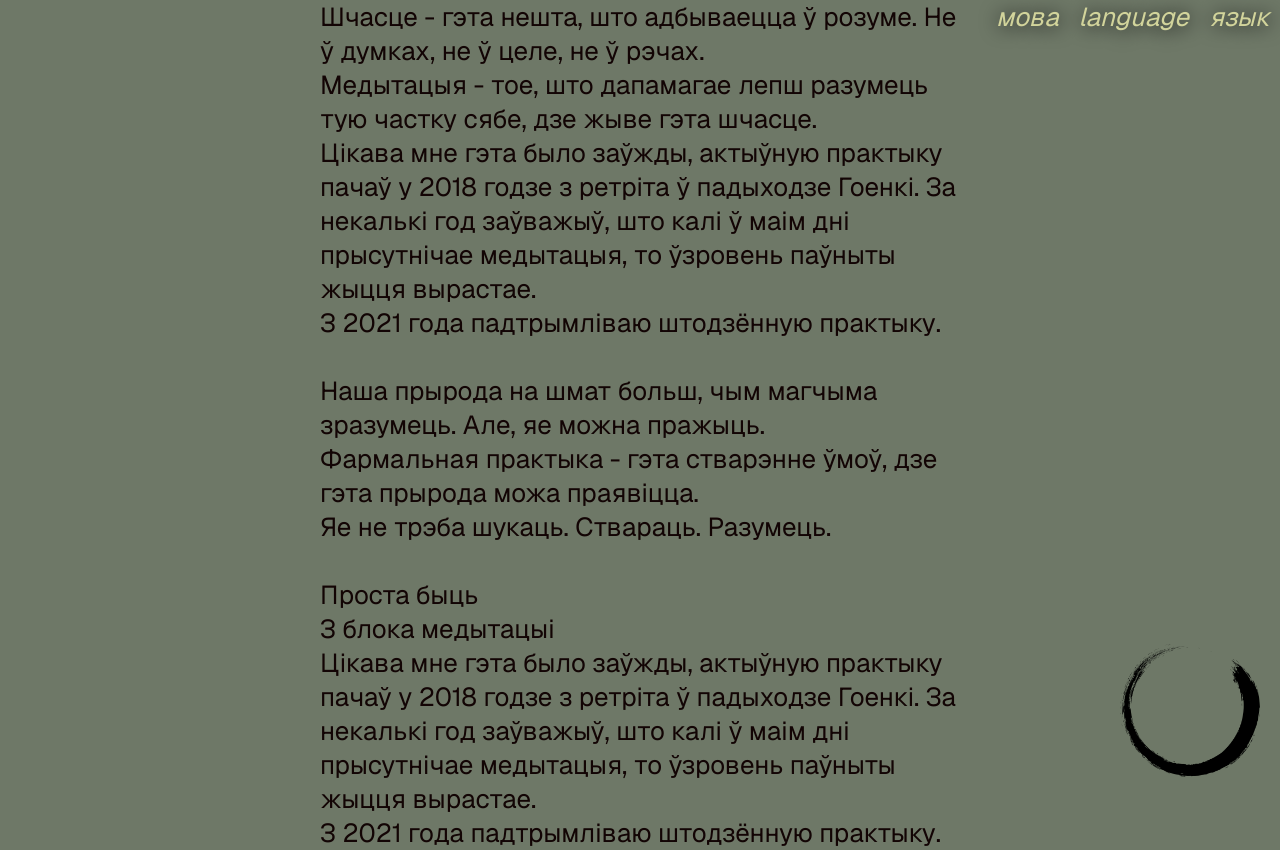
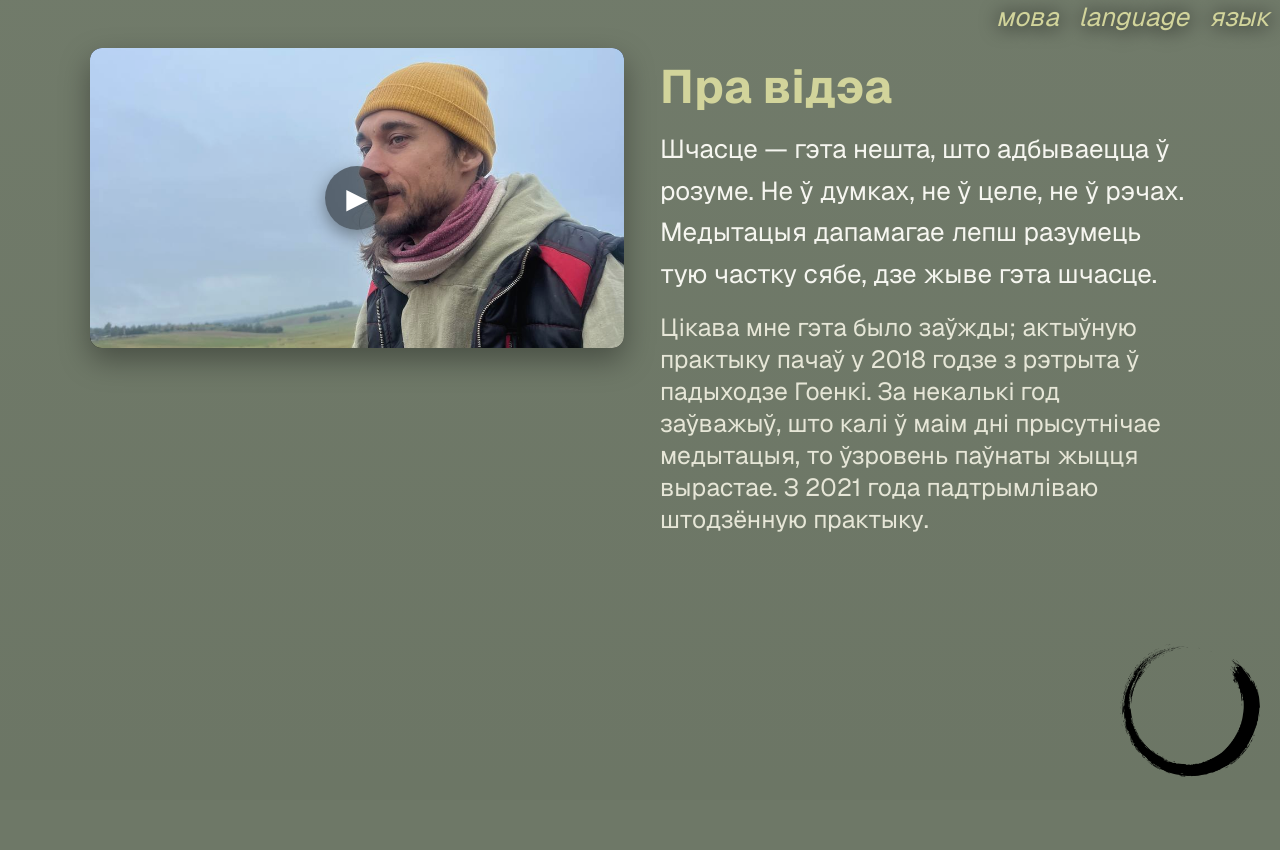
Before and after one commit to jathpr/mitya-public-interface, a Next.js app: page /be/view in a window 1280 px wide. After the commit the page ends 800 px from the top, so only its background shows below. Built offline with nearby package versions, Linux system fonts and the light colour scheme.

Commit message:
view page styles example

```diff
--- a/src/app/[locale]/(pages)/view/page.module.css
+++ b/src/app/[locale]/(pages)/view/page.module.css
@@ -1,10 +1,96 @@
 .page {
+  display: block;
+  background: linear-gradient(
+    180deg,
+    rgba(255, 255, 255, 0.02),
+    rgba(0, 0, 0, 0.02)
+  );
+  min-height: 100vh;
+  padding: 48px 16px;
+}
+
+.container {
+  max-width: 1100px;
+  margin: 0 auto;
   display: grid;
-  height: 100vh;
-  justify-items: center;
+  grid-template-columns: 1fr 1fr;
+  gap: 32px;
+  align-items: start;
+}
+
+.mediaWrapper {
+  display: flex;
   align-items: center;
+  justify-content: center;
+}
+
+.poster {
+  width: 100%;
+  max-width: 700px;
+  aspect-ratio: 16/9;
+  position: relative;
+  border-radius: 12px;
+  overflow: hidden;
+  box-shadow: 0 12px 30px rgba(0, 0, 0, 0.35);
+  background: #000;
+}
+
+.posterImg {
+  object-fit: cover;
+  filter: saturate(0.95) contrast(0.95);
+}
+
+.play {
+  position: absolute;
+  left: 50%;
+  top: 50%;
+  transform: translate(-50%, -50%);
+  background: rgba(0, 0, 0, 0.5);
+  color: #fff;
+  width: 64px;
+  height: 64px;
+  border-radius: 50%;
+  display: flex;
+  align-items: center;
+  justify-content: center;
+  font-size: 28px;
+  box-shadow: 0 6px 18px rgba(0, 0, 0, 0.4);
+}
+
+.content {
+  padding: 8px 4px;
+}
+
+.title {
+  margin: 0 0 12px 0;
+  font-size: 1.8rem;
+  letter-spacing: 0.2px;
+  color: #d2d49b;
 }
 
 .text {
-  width: 50vw;
+  margin: 0 0 16px 0;
+  font-size: 1rem;
+  line-height: 1.6;
+  color: #f6f6f0;
 }
+
+.textSmall {
+  font-size: 0.95rem;
+  color: #e6e6d7;
+}
+
+@media (max-width: 900px) {
+  .container {
+    grid-template-columns: 1fr;
+  }
+
+  .poster {
+    max-width: 100%;
+    border-radius: 10px;
+  }
+
+  .title {
+    font-size: 1.5rem;
+  }
+}
--- a/src/app/[locale]/(pages)/view/page.tsx
+++ b/src/app/[locale]/(pages)/view/page.tsx
@@ -1,39 +1,41 @@
 import styles from "./page.module.css";
+import Image from "next/image";
 
 export default function view() {
   return (
     <div className={styles.page}>
-      <p className={styles.text}>
-        Шчасце - гэта нешта, што адбываецца ў розуме. Не ў думках, не ў целе, не
-        ў рэчах.
-        <br />
-        Медытацыя - тое, што дапамагае лепш разумець тую частку сябе, дзе жыве
-        гэта шчасце.
-        <br />
-        Цікава мне гэта было заўжды, актыўную практыку пачаў у 2018 годзе з
-        ретріта ў падыходзе Гоенкі. За некалькі год заўважыў, што калі ў маім
-        дні прысутнічае медытацыя, то ўзровень паўныты жыцця вырастае.
-        <br />
-        З 2021 года падтрымліваю штодзённую практыку.
-        <br /> <br />
-        Наша прырода на шмат больш, чым магчыма зразумець. Але, яе можна
-        пражыць.
-        <br />
-        Фармальная практыка - гэта стварэнне ўмоў, дзе гэта прырода можа
-        праявіцца.
-        <br />
-        Яе не трэба шукаць. Ствараць. Разумець.
-        <br /> <br />
-        Проста быць
-        <br />
-        З блока медытацыі <br />
-        Цікава мне гэта было заўжды, актыўную практыку пачаў у 2018 годзе з
-        ретріта ў падыходзе Гоенкі. За некалькі год заўважыў, што калі ў маім
-        дні прысутнічае медытацыя, то ўзровень паўныты жыцця вырастае.
-        <br />
-        З 2021 года падтрымліваю штодзённую практыку.
-        <br />
-      </p>
+      <main className={styles.container}>
+        <section className={styles.mediaWrapper}>
+          {/* Poster with play overlay — replace with a real video element or iframe if you add a src */}
+          <div className={styles.poster} aria-hidden>
+            <Image
+              src="/me.jpg"
+              alt="poster"
+              fill
+              className={styles.posterImg}
+            />
+            <div className={styles.play} aria-hidden>
+              ▶
+            </div>
+          </div>
+        </section>
+
+        <section className={styles.content}>
+          <h1 className={styles.title}>Пра відэа</h1>
+          <p className={styles.text}>
+            Шчасце — гэта нешта, што адбываецца ў розуме. Не ў думках, не ў
+            целе, не ў рэчах. Медытацыя дапамагае лепш разумець тую частку сябе,
+            дзе жыве гэта шчасце.
+          </p>
+
+          <p className={styles.textSmall}>
+            Цікава мне гэта было заўжды; актыўную практыку пачаў у 2018 годзе з
+            рэтрыта ў падыходзе Гоенкі. За некалькі год заўважыў, што калі ў
+            маім дні прысутнічае медытацыя, то ўзровень паўнаты жыцця вырастае.
+            З 2021 года падтрымліваю штодзённую практыку.
+          </p>
+        </section>
+      </main>
     </div>
   );
 }
```
